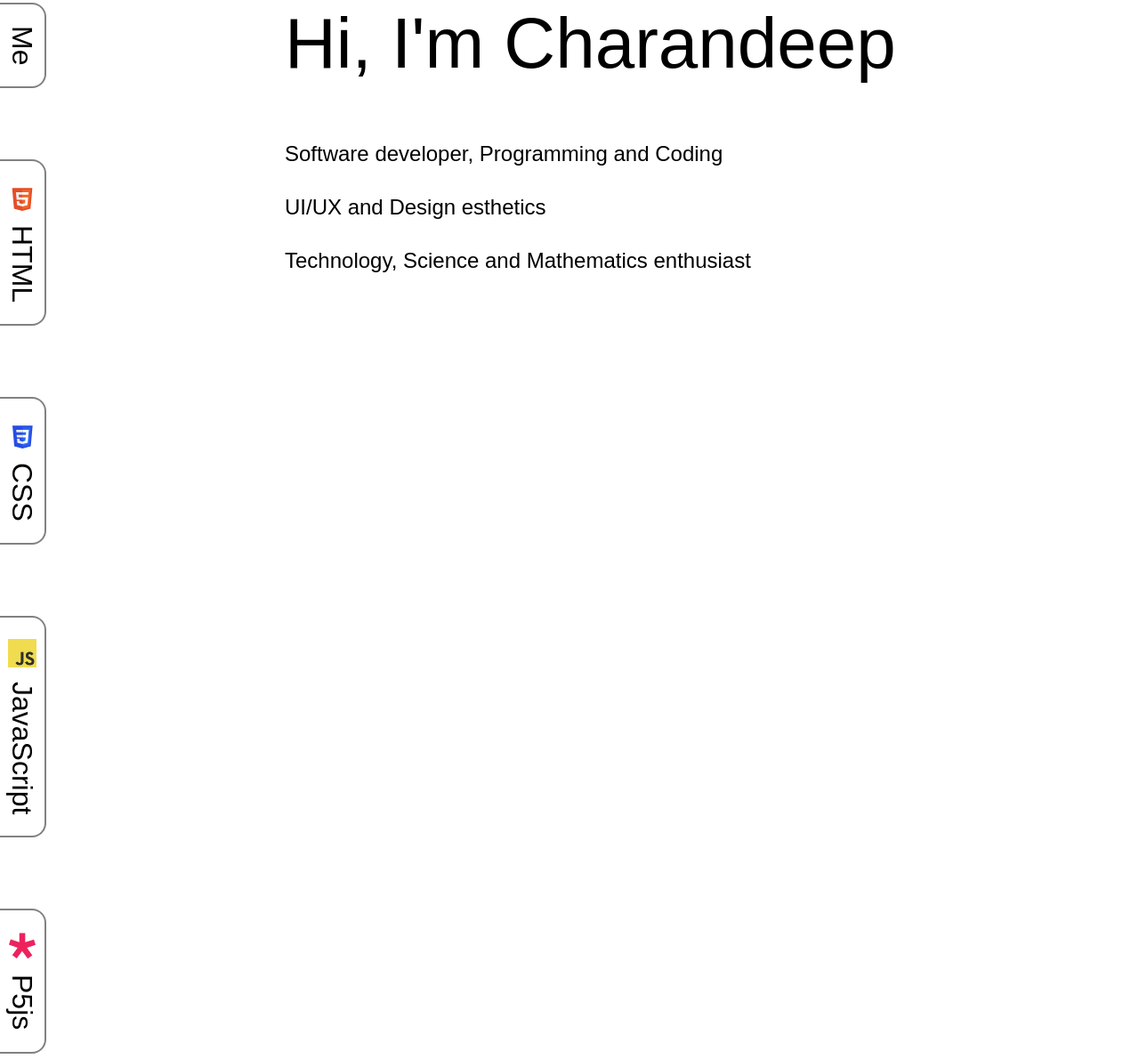
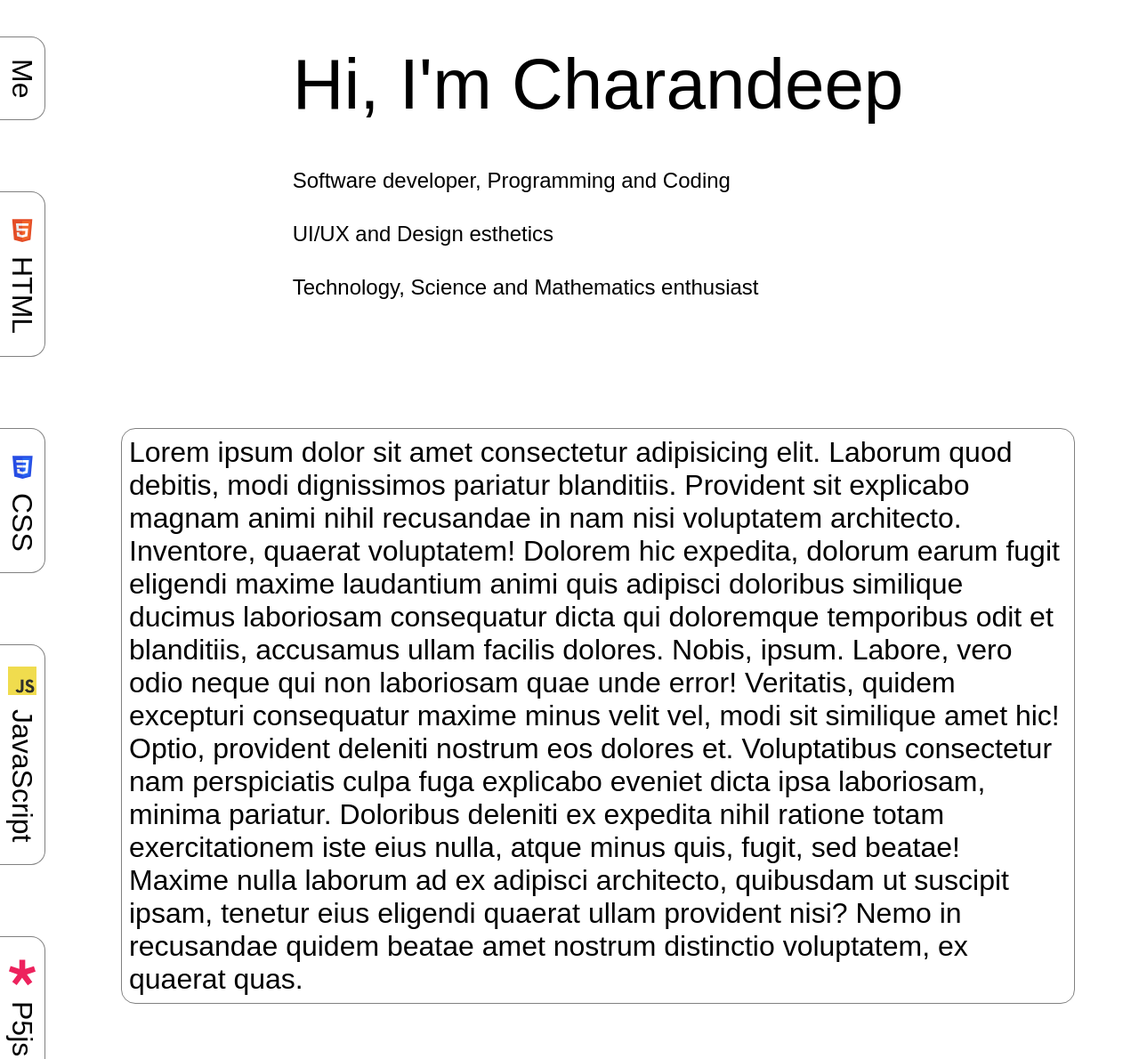
Before and after one commit to charandeepsinghb/html-portfolio, a website: page index.html in a window 1280 px wide. Shown: the part 87-1277 px from the top of the page at 89% size. Drawn offline with Linux system fonts and the light colour scheme.

Commit message:
Fixed some ui issues

```diff
--- a/index.html
+++ b/index.html
@@ -106,6 +106,8 @@
             </div>
         </div>
         <div class="main">
+            <div class="meandintrowrapper">
+                <div class="meandintro">
                     <div class="name">
                         Hi, I'm Charandeep
                     </div>
@@ -122,6 +124,17 @@
                     </div>
                 </div>
             </div>
+            <div class="metricSec">
+               <div class="html">
+                Lorem ipsum dolor sit amet consectetur adipisicing elit. Laborum quod debitis, modi dignissimos pariatur blanditiis. Provident sit explicabo magnam animi nihil recusandae in nam nisi voluptatem architecto. Inventore, quaerat voluptatem!
+                Dolorem hic expedita, dolorum earum fugit eligendi maxime laudantium animi quis adipisci doloribus similique ducimus laboriosam consequatur dicta qui doloremque temporibus odit et blanditiis, accusamus ullam facilis dolores. Nobis, ipsum.
+                Labore, vero odio neque qui non laboriosam quae unde error! Veritatis, quidem excepturi consequatur maxime minus velit vel, modi sit similique amet hic! Optio, provident deleniti nostrum eos dolores et.
+                Voluptatibus consectetur nam perspiciatis culpa fuga explicabo eveniet dicta ipsa laboriosam, minima pariatur. Doloribus deleniti ex expedita nihil ratione totam exercitationem iste eius nulla, atque minus quis, fugit, sed beatae!
+                Maxime nulla laborum ad ex adipisci architecto, quibusdam ut suscipit ipsam, tenetur eius eligendi quaerat ullam provident nisi? Nemo in recusandae quidem beatae amet nostrum distinctio voluptatem, ex quaerat quas.
+               </div>
+            </div>
+        </div>
+    </div>
     <script src="script.js"></script>
 </body>
 </html>
--- a/style.css
+++ b/style.css
@@ -3,7 +3,13 @@ body {
 }
 
 .main {
-    margin: 7% 20%;
+    margin: 0.5rem;
+}
+
+.meandintrowrapper {
+    margin: 8rem 4rem;
+    display: flex;
+    justify-content: center;
 }
 
 #root {
@@ -13,21 +19,20 @@ body {
 
 .name {
     font-size: 5rem;
-    text-align: center;
 }
 
 .intro {
+    margin-top: 2rem;
     display: flex;
     flex-direction: column;
     font-size: 1.5rem;
-    margin-top: 3rem;
 }
 
 .intro > div {
     margin: 1rem 0;
 }
 .side {
-    margin: 7% 0;
+    margin: 8rem 0;
     min-width: 4rem;
     user-select: none;
 }
@@ -42,7 +47,7 @@ body {
     display: flex;
     align-items: baseline;
 
-    border: 2px solid #818181;
+    border: 1px solid #818181;
     border-left: none;
 }
 
@@ -65,27 +70,30 @@ body {
     width: 1.3rem; height: revert;
 }
 
+.metricSec {
+    margin: 4rem;
+    font-size: 2rem;
+    border: 1px solid #818181;
+    border-radius: 1rem;
+    padding: 0.5rem;
+}
 
 @media only screen and (max-aspect-ratio: 0.8/1) {
     .main {
-        margin: 8rem auto;
+        margin: 0.5rem;
     }
-
+    .meandintrowrapper {
+        margin: 8rem 1rem;
+    }
     .side {
         margin: 8rem 0;
     }
-
-    .intro {
-        font-size: 2.5rem;
-    }
-
     .intro > div {
         margin: 2rem 0;
     }
 
     .name {
         font-size: 2rem;
-        text-align: left;
     }
     .intro {
         font-size: 1rem;
@@ -105,4 +113,8 @@ body {
     .side .sqlimg {
         width: 1rem; height: revert;
     }
+
+    .metricSec {
+        margin: 0.5rem;
+    }
 }
```
Lines whose indentation alone changed are shown as unchanged.
